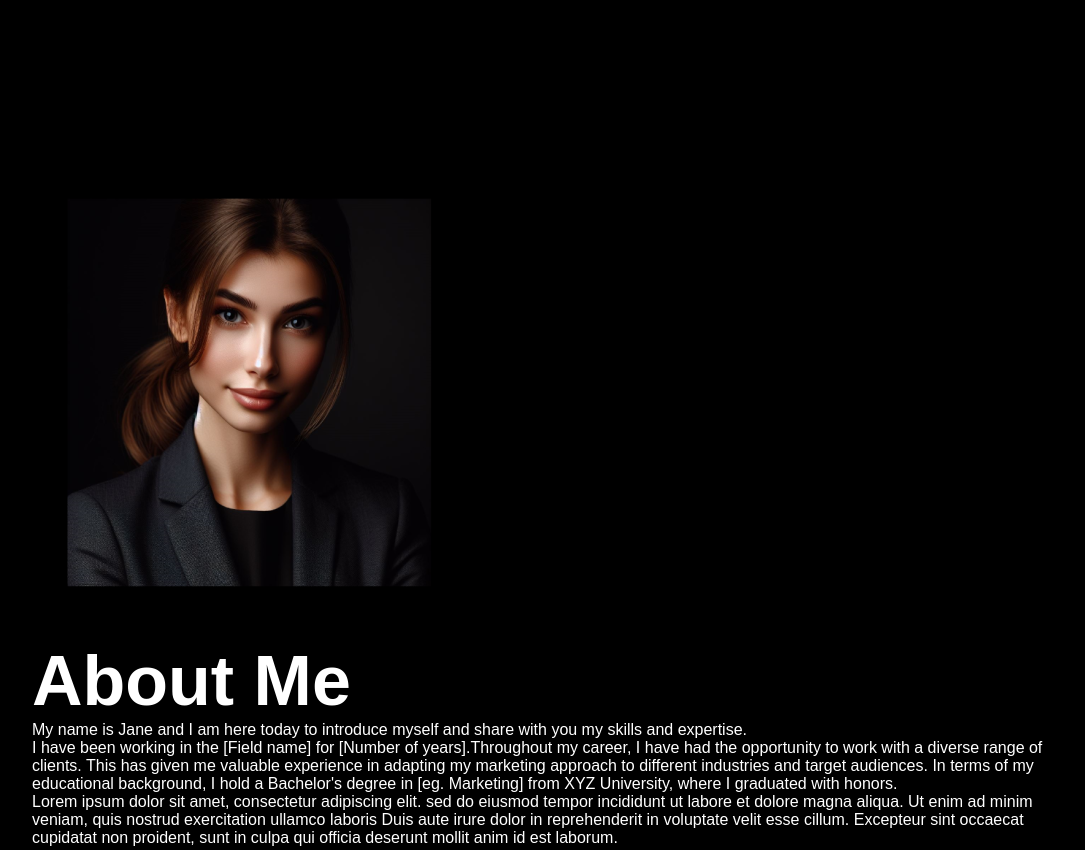
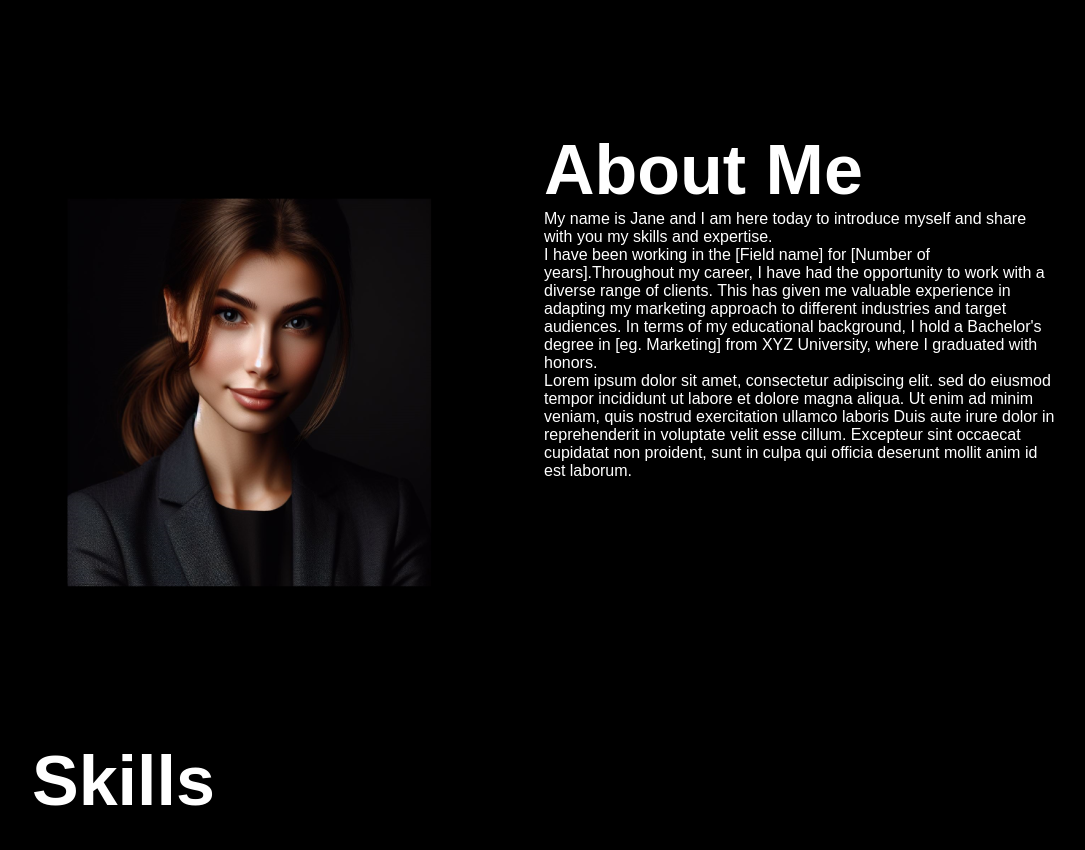
Before and after one commit to SikhoSwart/portfolio_project, a plain HTML site: page index.html in a window 1280 px wide. Shown: the part 760-1610 px from the top of the page, without its empty margins (96-1181 px from the left). Drawn offline with Linux system fonts and the light colour scheme; a script that the page names is missing.

Commit message:
Update index.html

```diff
--- a/index.html
+++ b/index.html
@@ -33,11 +33,11 @@
         <div class="container">
             <div class="row">
                 <!------------splitting the the page into two columns------->
-                <div class="col1">
+                <div class="col2">
                     <img src="images/side.PNG">
                 </div>
                 <!--------second column-------->
-                <div class="col1">
+                <div class="col2">
                     <h1 class="text">About Me</h1>
                     <p>
                         My name is Jane and I am here today to introduce myself and share with you my skills and expertise.
```
